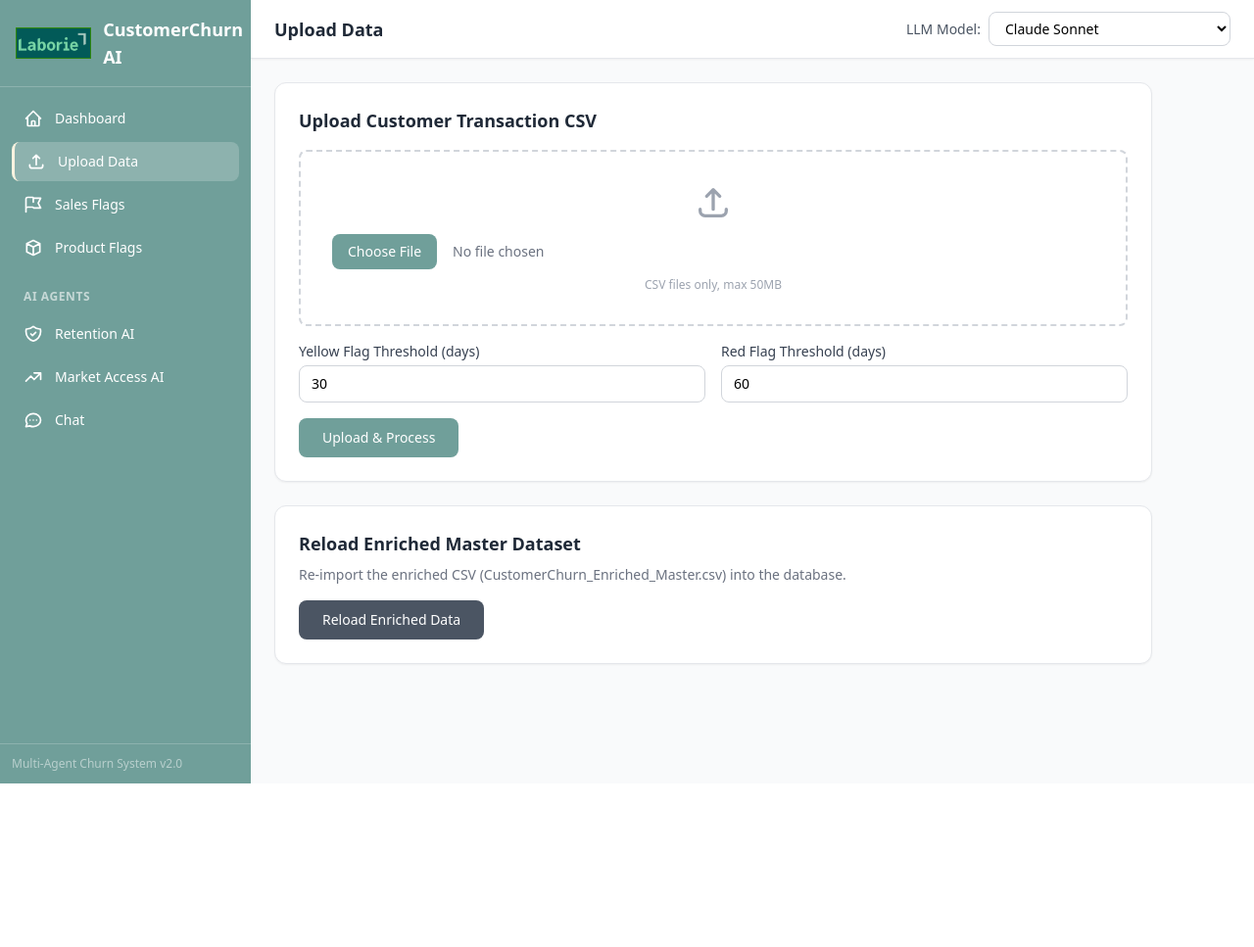
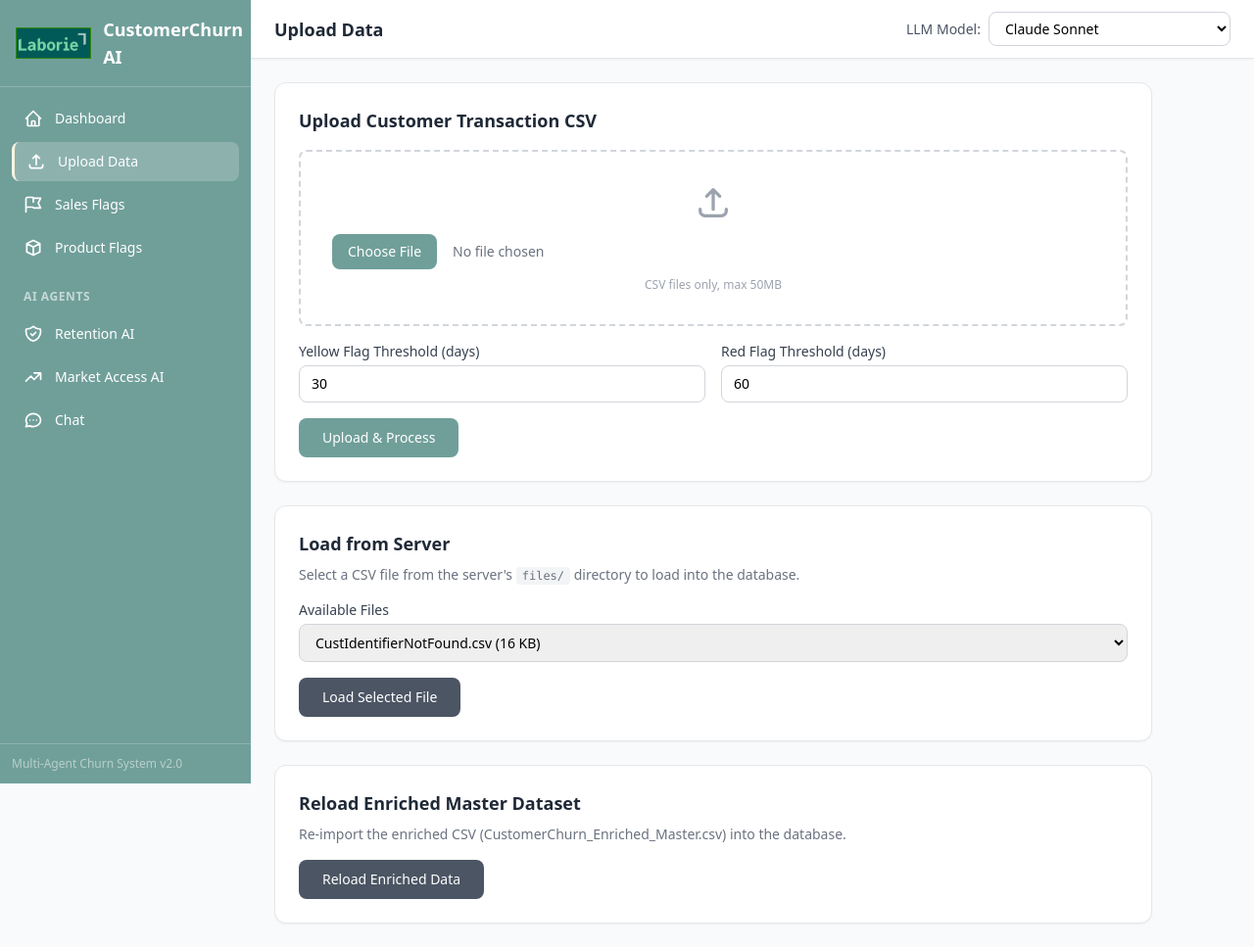
Before and after one commit to OnlineGBC/ChurnEnhance, a Flask app: page /upload in a window 1280 px wide. Shown: the whole page at 98% size. Before the commit the page ends 800 px from the top, so only its background shows below. Run offline with Flask 3, Linux system fonts and the light colour scheme; some libraries are stand-ins or nearby versions.

Commit message:
Add option to load CSV files from server files/ directory

```diff
--- a/blueprints/main.py
+++ b/blueprints/main.py
@@ -76,7 +76,47 @@ def upload():
         except Exception as e:
             flash(f"Error processing file: {str(e)}", "error")
 
-    return render_template("upload.html", results=results, config=Config)
+    server_files = _get_server_files()
+    return render_template("upload.html", results=results, config=Config, server_files=server_files)
+
+
+def _get_server_files():
+    """List CSV/XLSX files in the files/ directory."""
+    files_dir = "files"
+    server_files = []
+    if os.path.isdir(files_dir):
+        for f in sorted(os.listdir(files_dir)):
+            if f.lower().endswith((".csv", ".xlsx")):
+                filepath = os.path.join(files_dir, f)
+                size_bytes = os.path.getsize(filepath)
+                if size_bytes >= 1024 * 1024:
+                    size_str = f"{size_bytes / (1024 * 1024):.1f} MB"
+                else:
+                    size_str = f"{size_bytes / 1024:.0f} KB"
+                server_files.append({"name": f, "size": size_str, "path": filepath})
+    return server_files
+
+
+@main_bp.route("/load-server-file", methods=["POST"])
+def load_server_file():
+    filename = request.form.get("server_file", "")
+    if not filename:
+        flash("No file selected.", "error")
+        return redirect(url_for("main.upload"))
+
+    # Sanitize: only allow files from the files/ directory
+    filepath = os.path.join("files", os.path.basename(filename))
+    if not os.path.isfile(filepath):
+        flash(f"File not found: {filename}", "error")
+        return redirect(url_for("main.upload"))
+
+    try:
+        from services.data_loader import load_enriched_csv
+        cust_count, txn_count = load_enriched_csv(filepath)
+        flash(f"Loaded {filename}: {cust_count} customers and {txn_count} transactions.", "success")
+    except Exception as e:
+        flash(f"Error loading {filename}: {str(e)}", "error")
+    return redirect(url_for("main.upload"))
 
 
 @main_bp.route("/reload-enriched", methods=["POST"])
--- a/templates/upload.html
+++ b/templates/upload.html
@@ -30,6 +30,30 @@
 
             <button type="submit" class="bg-brand-teal text-white px-6 py-2.5 rounded-lg text-sm font-medium hover:bg-brand-teal-dark transition-colors">
                 Upload & Process
+            </button>
+        </form>
+    </div>
+
+    <!-- Load from Server Path -->
+    <div class="bg-white rounded-xl shadow-sm border border-gray-200 p-6 mb-6">
+        <h2 class="text-lg font-semibold text-gray-800 mb-2">Load from Server</h2>
+        <p class="text-sm text-gray-500 mb-4">Select a CSV file from the server's <code class="bg-gray-100 px-1.5 py-0.5 rounded text-xs">files/</code> directory to load into the database.</p>
+        <form method="POST" action="/load-server-file" class="space-y-4">
+            <div>
+                <label class="block text-sm font-medium text-gray-700 mb-1">Available Files</label>
+                <select name="server_file" class="w-full border border-gray-300 rounded-lg px-3 py-2 text-sm focus:ring-2 focus:ring-brand-teal focus:border-brand-teal">
+                    {% for f in server_files %}
+                    <option value="{{ f.name }}" {% if 'Enriched' in f.name %}selected{% endif %}>
+                        {{ f.name }} ({{ f.size }})
+                    </option>
+                    {% endfor %}
+                    {% if not server_files %}
+                    <option disabled>No CSV files found in files/</option>
+                    {% endif %}
+                </select>
+            </div>
+            <button type="submit" class="bg-gray-600 text-white px-6 py-2.5 rounded-lg text-sm font-medium hover:bg-gray-700 transition-colors">
+                Load Selected File
             </button>
         </form>
     </div>
```
